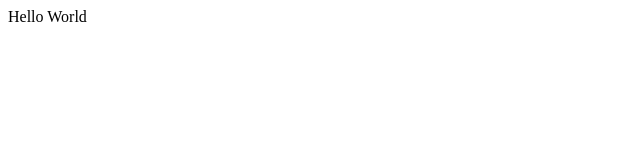
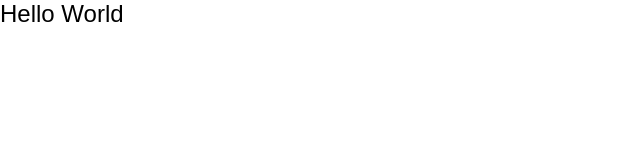
Before and after one commit to jessicawang31/CampusWell, a React (Create React App) app: page / in a window 1280 px wide. Shown: the top 160 px of the page, without its empty margins (0-640 px from the left). Built offline with nearby package versions, Linux system fonts and the light colour scheme.

Commit message:
Main index.css

```diff
--- a/src/App.js
+++ b/src/App.js
@@ -1,3 +1,6 @@
+import './index.css';
+
+
 function App() {
   return <div className="">Hello World</div>
 }
--- a/src/index.css
+++ b/src/index.css
@@ -0,0 +1,47 @@
+/* General Styling */
+body, html {
+    font-family: 'Arial', 'Helvetica', sans-serif;
+    color: black;
+    height: 100%;
+    margin: 0;
+}
+
+.search-container, .filter-container {
+    display: flex;
+    align-items: center;
+}
+
+.search-container button img {
+    width: 20px;
+    height: auto;
+}
+
+footer, .footer, .introfooter, .footercontainer, .introfootercontainer {
+    text-align: center;
+    width: 100%;
+    margin-top: auto;
+    flex-direction: column;
+}
+
+.footercontent, .introfootercontent {
+    flex: 1;
+}
+
+@media (min-width: 1000px) {
+    body {
+        font-size: 1.5rem;
+    }
+}
+
+main, .text, .content-container, .boxes {
+    display: flex;
+    min-height: 100%;
+}
+
+/* Mobile */
+@media (max-width: 430px) {
+    .boxes {
+        flex-direction: column;
+        min-height: 100vh;
+    }
+}
--- a/src/index.js
+++ b/src/index.js
@@ -2,6 +2,7 @@ import React from 'react';
 import ReactDOM from 'react-dom/client';
 import './index.css';
 import App from './App';
+
 
 const root = ReactDOM.createRoot(document.getElementById('root'));
 root.render(
```
Also changed, not shown: src/ProfileAccount/ProfileAccount.css (added), src/ProfileAccount/ProfileAccount.js (renamed from src/Profile Account/ProfileAccount.js), src/ProfileAccount/index.js (added).
